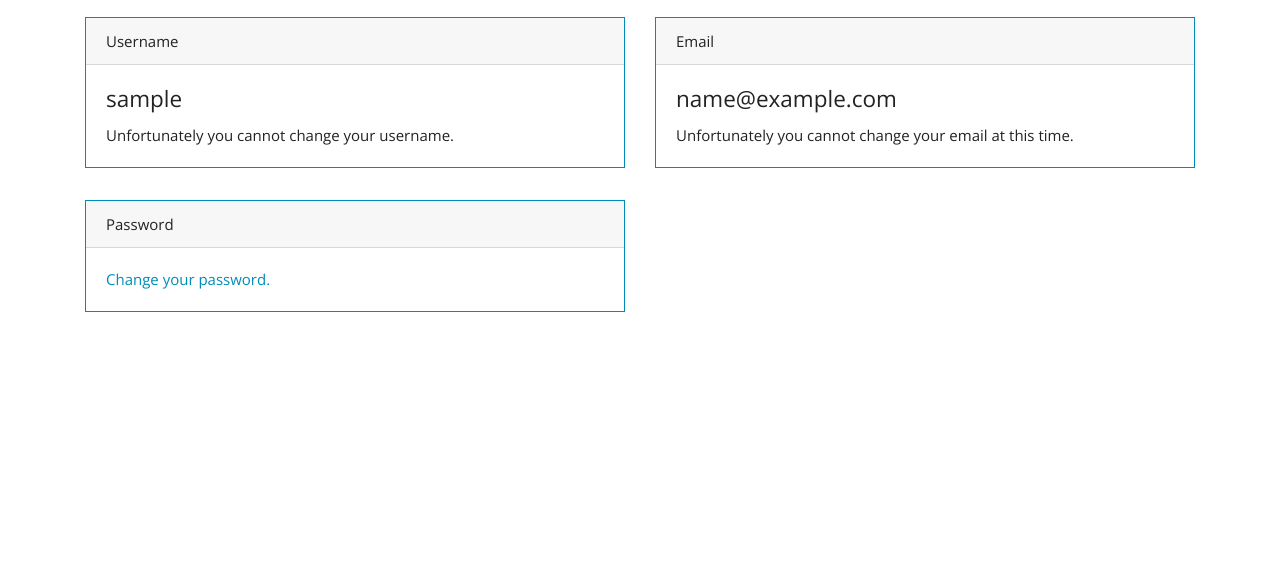
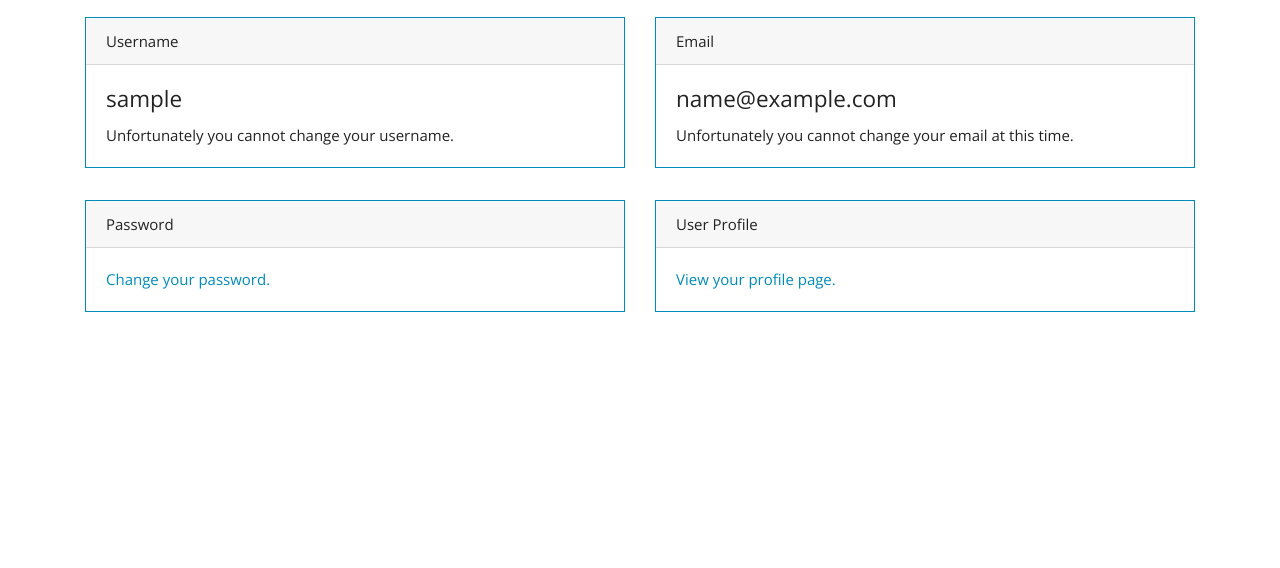
Before and after one commit to nordwestt/ourplace_project, a Django app: page /account/ in a window 1280 px wide. Shown: the part 155-723 px from the top of the page. Run offline with Django 3.2, Linux system fonts and the light colour scheme; the visitor is signed in with stand-in values (Sample User, id 1); some libraries are stand-ins or nearby versions.

Commit message:
Add public user profile pages

```diff
--- a/ourplace/views.py
+++ b/ourplace/views.py
@@ -3,34 +3,47 @@ from django.http import HttpResponse
 from django.urls import reverse
 from django.http import Http404
 from django.contrib.auth.decorators import login_required
+from django.db.models import Sum
 
 import static.constants.colours as palettes
 
-context_dict = {}
-
-from ourplace.models import Canvas
+from django.contrib.auth.models import User
+from ourplace.models import Canvas, UserProfile
 from ourplace.forms import CanvasForm
 
 def index(request):
-    response = render(request, 'ourplace/index.html', context=context_dict)
+    response = render(request, 'ourplace/index.html')
     return response
 
 def about(request):
     return render(request, 'ourplace/about.html', context=context_dict)
 
 def faq(request):
-    return render(request, 'ourplace/faq.html', context=context_dict)
+    return render(request, 'ourplace/faq.html')
 
 @login_required
 def account(request):
-    return render(request, 'ourplace/account.html', context=context_dict)
+    return render(request, 'ourplace/account.html')
 
-def user(request):
+def user(request, username):
+    context_dict = {}
+
+    try:
+        target_user = User.objects.get(username=username)
+        context_dict['target_users_places'] = Canvas.objects.filter(owner=target_user).order_by('-views')
+        context_dict['num_target_users_places'] = len(context_dict['target_users_places'])
+        context_dict['target_user_total_views'] = context_dict['target_users_places'].aggregate(Sum('views'))['views__sum']
+        context_dict['target_user'] = target_user
+        # context_dict['target_user_profile'] = UserProfile.objects.get(user=target_user)
+    except User.DoesNotExist:
+        context_dict['target_user'] = None
+
     return render(request, 'ourplace/user.html', context=context_dict)
 
 @login_required
 def create_place(request):
     form = CanvasForm()
+    context_dict = {}
     context_dict['form'] = form
 
     # do we have a http post
--- a/templates/ourplace/account.html
+++ b/templates/ourplace/account.html
@@ -33,7 +33,15 @@
         <div class="card-body">
           <p class="card-text"><a href="{% url 'auth_password_change' %}">Change your password.</a></p>
         </div>
+      </div>
+    </div>
+    <div class="col-sm-6">
+      <div class="card border-primary mb-3">
+        <div class="card-header">User Profile</div>
+        <div class="card-body">
+          <p class="card-text"><a href="{% url 'ourplace:user' user.username %}">View your profile page.</a></p>
+        </div>
+      </div>
     </div>
   </div>
-  </div>
 {% endblock %}
--- a/templates/ourplace/place_carousel.html
+++ b/templates/ourplace/place_carousel.html
@@ -1,9 +1,9 @@
-<div class="row">
+<div class="row pt-3">
   {% for place in place_list %}
-    <div class="col-md-4">
+    <div class="col-md">
       <a href="{% url 'ourplace:view_place' place.slug %}">
         <h3>{{ place.title }}</h3>
-        {% if include_author %}<div class="text-muted">{{ place.owner }}</div>{% endif %}
+        {% if include_author %}<div class="text-muted"><a href="{% url 'ourplace:user' place.owner %}">{{ place.owner }}</a></div>{% endif %}
         <img src="{{ place.bitmap }}" />
         <p>
           {{ place.views }} views
```
Also changed, not shown: templates/ourplace/user.html (+19 -0 lines).
